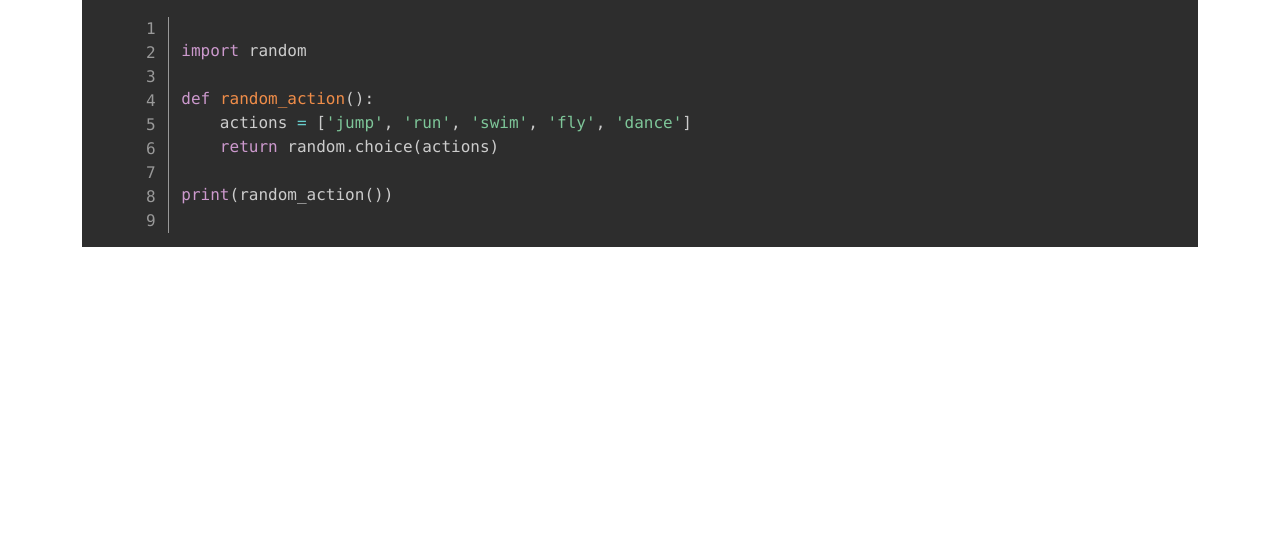
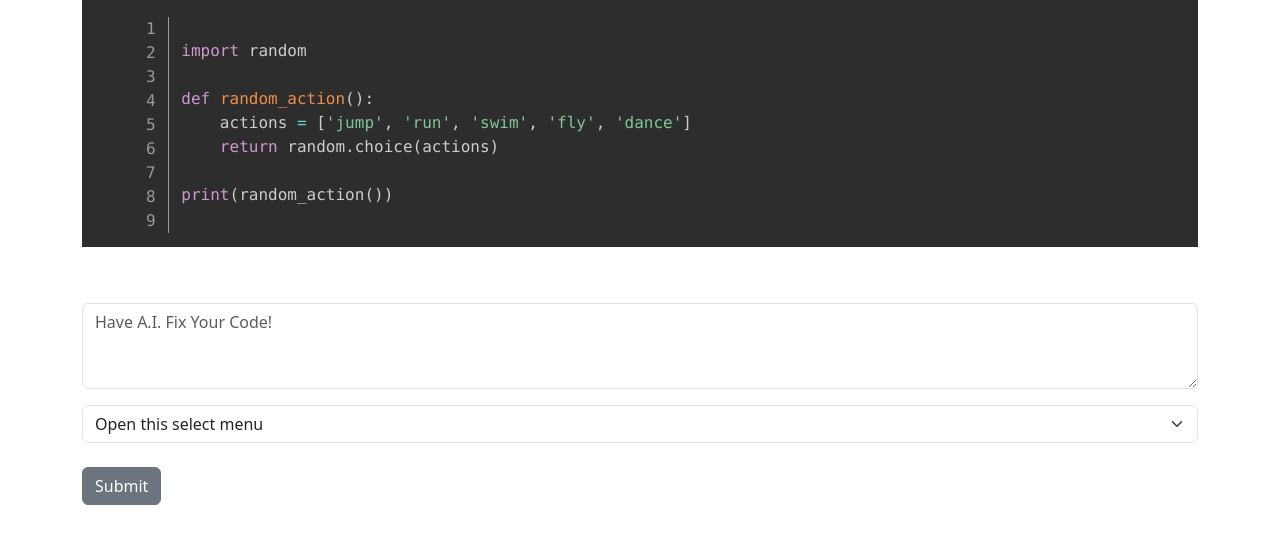
Before and after one commit to golso4243/Django-Codebot, a Django app: page / in a window 1280 px wide. Shown: the part 89-633 px from the top of the page. Run offline with Django 5.2, Linux system fonts and the light colour scheme.

Commit message:
Home Page Form UI

```diff
--- a/website/templates/home.html
+++ b/website/templates/home.html
@@ -13,5 +13,23 @@
     print(random_action())
     </code>
 </pre>
+<br /><br />
 
+<form method="POST" action="{% url 'home' %}">
+    {% csrf_token %}
+    <div class="mb-3">
+        <textarea class="form-control" name="code" rows="3" placeholder="Have A.I. Fix Your Code!"></textarea>
+    </div>
+
+    <select class="form-select" aria-label="Default select example">
+        <option selected>Open this select menu</option>
+        <option value="1">One</option>
+        <option value="2">Two</option>
+        <option value="3">Three</option>
+      </select>
+
+    <br />
+
+    <button type="submit" class="btn btn-secondary">Submit</button>
+</form>
 {% endblock %}
```
